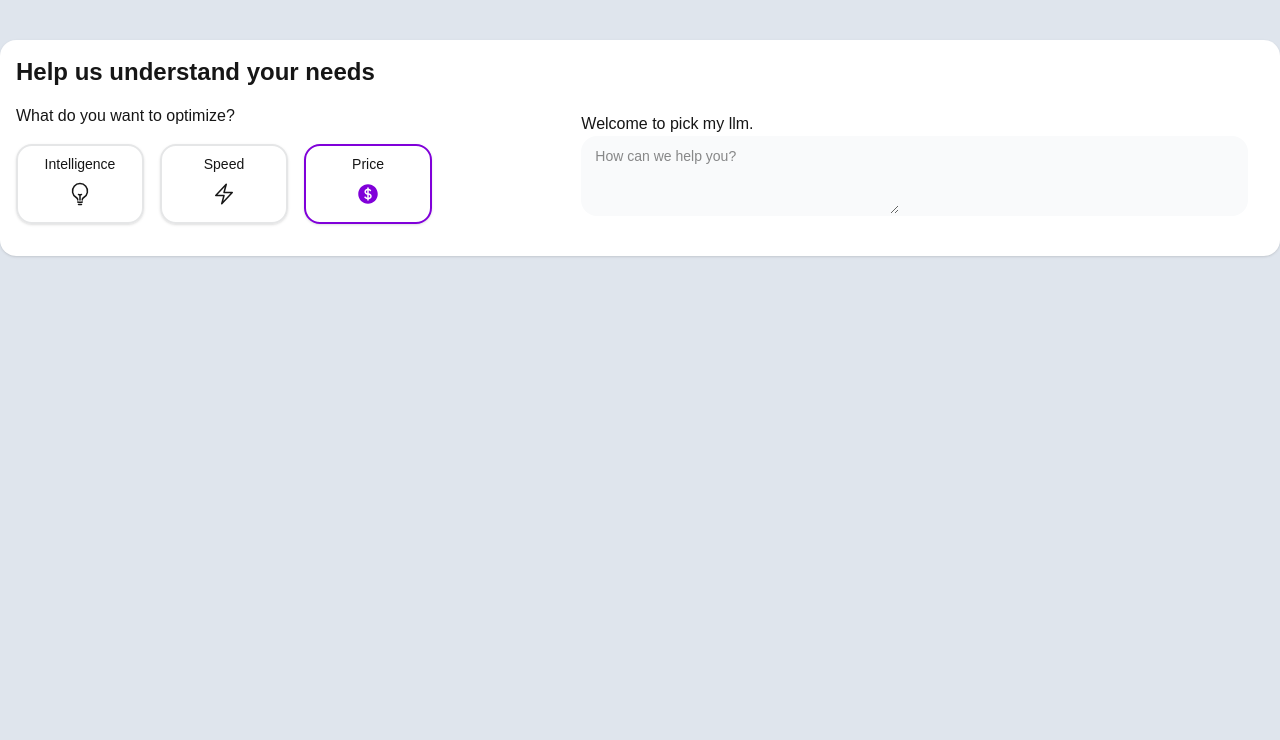
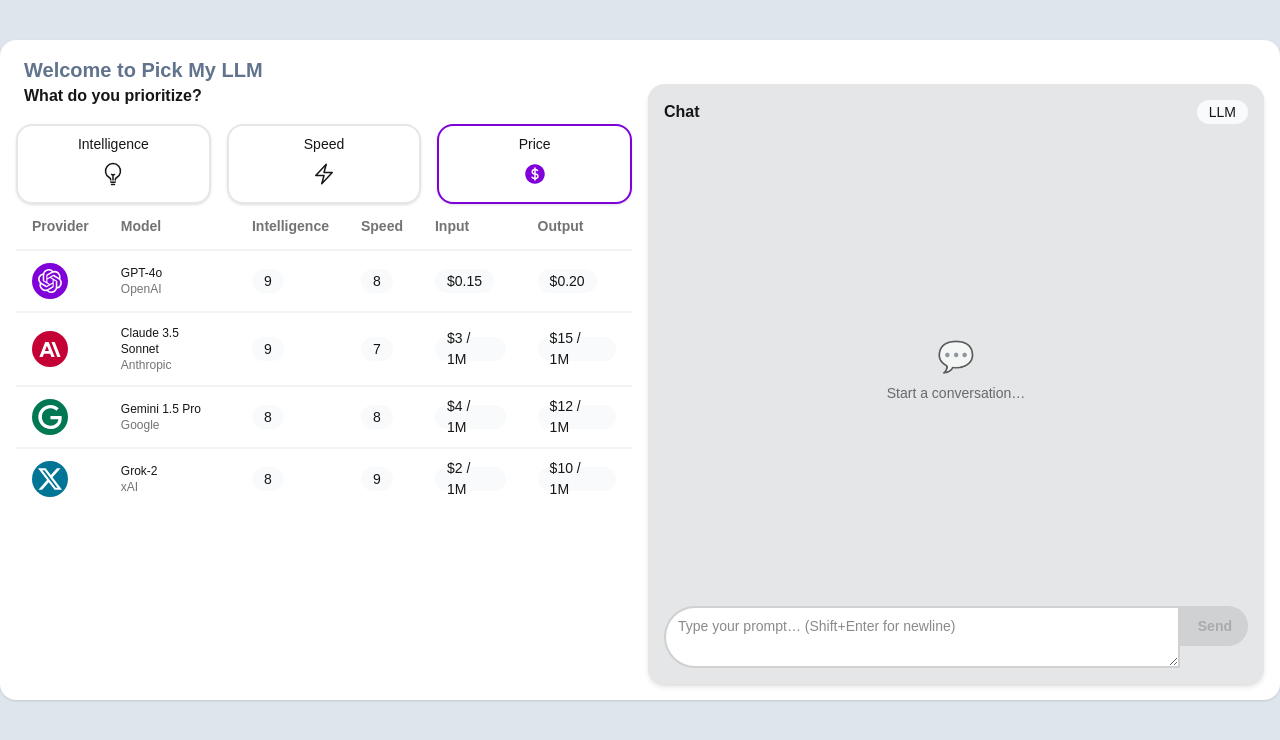
Before and after one commit to PedroNavHur/pick-my-llm, a Next.js app: page /dashboard in a window 1280 px wide. Shown: the top 740 px of the page. Built offline with nearby package versions, Linux system fonts and the light colour scheme.

Commit message:
Basic Chat Panel and model list

```diff
--- a/package.json
+++ b/package.json
@@ -18,6 +18,7 @@
     "next": "15.4.6",
     "react": "19.1.0",
     "react-dom": "19.1.0",
+    "react-icons": "^5.5.0",
     "sonner": "^2.0.7"
   },
   "devDependencies": {
--- a/src/app/api/chat/route.ts
+++ b/src/app/api/chat/route.ts
@@ -40,7 +40,7 @@
 
   // Call the language model
   const result = streamText({
-    model: openai("gpt-4.1-nano"),
+    model: openai("gpt-5-nano"),
     messages: modelMessages,
   });
 
--- a/src/app/dashboard/page.tsx
+++ b/src/app/dashboard/page.tsx
@@ -1,29 +1,21 @@
+import ChatPanel from "@/components/chatPanel";
 import MetricSelector from "@/components/metricSelector";
+import ModelTable from "@/components/modelTable";
 
 export default function Page() {
   return (
     <div>
       <div className="card container bg-base-100 shadow-sm mx-auto my-10 p-4">
-        <p className="text-2xl font-bold text-base-content">
-          Help us understand your needs
+        <p className="text-xl font-bold text-neutral px-2">
+          Welcome to Pick My LLM
         </p>
-        <div className="flex">
-          <div className="flex-1 py-4">
+        <div className="flex gap-4">
+          <div className="flex-1">
             <MetricSelector />
+            <ModelTable />
           </div>
-          <div className="flex items-center justify-center flex-2">
-            <div className="flex-1 w-30"></div>
-            <div className="card bg-base-3s00 flex-5 p-4">
-              <p className="card-text">Welcome to pick my llm.</p>
-              <div className="flex items-center justify-center">
-                <div className="flex-1 card bg-base-200">
-                  <textarea
-                    className="textarea textarea-ghost"
-                    placeholder="How can we help you?"
-                  ></textarea>
-                </div>
-              </div>
-            </div>
+          <div className="flex flex-1 items-center justify-center">
+            <ChatPanel />
           </div>
         </div>
       </div>
--- /dev/null
+++ b/src/components/chatPanel.tsx
@@ -0,0 +1,121 @@
+"use client";
+
+import { useChat } from "@ai-sdk/react";
+import { useEffect, useRef, useState } from "react";
+import { toast } from "sonner";
+
+// flatten AI SDK UIMessage parts → text
+const asText = (parts: { type: string; text?: string }[]) =>
+  parts.map((p) => (p.type === "text" ? p.text : "")).join("");
+
+type ChatPanelProps = {
+  /** Default label for assistant messages if model name isn't available */
+  assistantLabel?: string; // e.g. "LLM" | "GPT-4o" | "Claude 3.5"
+  /** Optional extractor for a per-message model label when you add metadata */
+  getAssistantLabel?: (m: any) => string | undefined;
+};
+
+export default function ChatPanel({
+  assistantLabel = "LLM",
+  getAssistantLabel,
+}: ChatPanelProps) {
+  const [input, setInput] = useState("");
+  const { messages, sendMessage } = useChat({
+    onError: (e) => toast.error(e.message),
+  });
+
+  const listRef = useRef<HTMLDivElement>(null);
+
+  // autoscroll
+  useEffect(() => {
+    const el = listRef.current;
+    if (el) el.scrollTop = el.scrollHeight;
+  }, [messages]);
+
+  async function onSubmit(e: React.FormEvent) {
+    e.preventDefault();
+    const prompt = input.trim();
+    if (!prompt) return;
+    await sendMessage({ text: prompt });
+    setInput("");
+  }
+
+  // Helper to label assistant messages now, and per-model later
+  const labelFor = (m: any) =>
+    m.role === "user"
+      ? "You"
+      : getAssistantLabel?.(m) ??
+        // try common places you might stash the model name later:
+        m.model ??
+        m.meta?.model ??
+        m.provider ??
+        assistantLabel;
+
+  return (
+    <div className="card bg-base-300 shadow-md mx-auto w-full max-w-2xl h-[75vh] overflow-hidden">
+      <div className="flex h-full flex-col">
+        {/* Header */}
+        <div className="p-4 border-b border-base-300 flex items-center justify-between">
+          <h2 className="card-title text-base">Chat</h2>
+          <div className="badge badge-ghost">{assistantLabel}</div>
+        </div>
+
+        {/* Messages area */}
+        <div ref={listRef} className="flex-1 min-h-0 overflow-y-auto px-4 pt-3">
+          {messages.length === 0 ? (
+            <div className="h-full grid place-items-center text-base-content/60">
+              <div className="text-center">
+                <div className="text-3xl mb-2">💬</div>
+                <p className="text-sm">Start a conversation…</p>
+              </div>
+            </div>
+          ) : (
+            <div className="space-y-3 pb-3">
+              {messages.map((m) => {
+                const isUser = m.role === "user";
+                return (
+                  <div key={m.id} className={`chat ${isUser ? "chat-end" : "chat-start"}`}>
+                    {/* Small header with speaker label */}
+                    <div className="chat-header text-xs opacity-60 mb-1">
+                      {labelFor(m)}
+                    </div>
+
+                    {/* Bubble */}
+                    <div
+                      className={`chat-bubble max-w-[90%] whitespace-pre-wrap ${
+                        isUser ? "chat-bubble-primary" : "chat-bubble-secondary"
+                      }`}
+                    >
+                      {asText(m.parts)}
+                    </div>
+                  </div>
+                );
+              })}
+            </div>
+          )}
+        </div>
+
+        {/* Composer */}
+        <div className="p-4 border-t border-base-300">
+          <form onSubmit={onSubmit} className="join w-full">
+            <textarea
+              value={input}
+              onChange={(e) => setInput(e.target.value)}
+              onKeyDown={(e) => {
+                if (e.key === "Enter" && !e.shiftKey) {
+                  e.preventDefault();
+                  onSubmit(e as unknown as React.FormEvent);
+                }
+              }}
+              placeholder="Type your prompt… (Shift+Enter for newline)"
+              className="textarea textarea-bordered join-item w-full min-h-[48px] max-h-40"
+            />
+            <button type="submit" className="btn btn-primary join-item" disabled={!input.trim()}>
+              Send
+            </button>
+          </form>
+        </div>
+      </div>
+    </div>
+  );
+}
--- a/src/components/metricSelector.tsx
+++ b/src/components/metricSelector.tsx
@@ -35,7 +35,7 @@
 
   return (
     <div className="flex flex-col justify-center space-y-4">
-      <p className="text-md">What do you want to optimize?</p>
+      <p className="text-md px-2 font-bold">What do you prioritize?</p>
       <div className="flex space-x-4">
         {cards.map((c, i) => {
           const isActive = i === selected;
--- /dev/null
+++ b/src/components/modelTable.tsx
@@ -0,0 +1,143 @@
+"use client";
+
+import type { IconType } from "react-icons";
+import { RiAnthropicFill } from "react-icons/ri";
+import { SiGoogle, SiOpenai, SiX } from "react-icons/si"; // known to exist
+// (Anthropic, Mistral, xAI may not be in Simple Icons yet—fallback to initials.)
+
+type ModelRow = {
+  provider: string;
+  providerColor: string; // e.g. "bg-primary"
+  model: string;
+  intelligence: number; // 0–10
+  speed: number; // 0–10
+  inputPrice: string;
+  outputPrice: string;
+};
+
+// Tiny mapping (extend as more logos land in Simple Icons)
+const PROVIDER_ICONS: Partial<Record<string, IconType>> = {
+  openai: SiOpenai,
+  google: SiGoogle,
+  anthropic: RiAnthropicFill,
+  xai: SiX,
+};
+
+const rows: ModelRow[] = [
+  {
+    provider: "OpenAI",
+    providerColor: "bg-primary-content",
+    model: "GPT-4o",
+    intelligence: 9,
+    speed: 8,
+    inputPrice: "$0.15",
+    outputPrice: "$0.20",
+  },
+  {
+    provider: "Anthropic",
+    providerColor: "bg-secondary-content",
+    model: "Claude 3.5 Sonnet",
+    intelligence: 9,
+    speed: 7,
+    inputPrice: "$3 / 1M",
+    outputPrice: "$15 / 1M",
+  },
+  {
+    provider: "Google",
+    providerColor: "bg-accent-content",
+    model: "Gemini 1.5 Pro",
+    intelligence: 8,
+    speed: 8,
+    inputPrice: "$4 / 1M",
+    outputPrice: "$12 / 1M",
+  },
+  {
+    provider: "xAI",
+    providerColor: "bg-info-content",
+    model: "Grok-2",
+    intelligence: 8,
+    speed: 9,
+    inputPrice: "$2 / 1M",
+    outputPrice: "$10 / 1M",
+  },
+];
+
+function normalizeProvider(p: string) {
+  return p.toLowerCase().replace(/\s+/g, "");
+}
+
+function ProviderBadge({
+  provider,
+  colorClass,
+}: {
+  provider: string;
+  colorClass: string;
+}) {
+  const Icon = PROVIDER_ICONS[normalizeProvider(provider)];
+  return (
+    <div
+      className={`size-9 rounded-full grid place-items-center text-white ${colorClass}`}
+    >
+      {Icon ? (
+        <Icon className="size-6" />
+      ) : (
+        <span className="text-xs font-bold">{provider[0]}</span>
+      )}
+    </div>
+  );
+}
+
+export default function ModelTable() {
+  return (
+    <div className="overflow-x-auto">
+      <table className="table w-full">
+        <thead>
+          <tr>
+            <th className="w-[72px]">Provider</th>
+            <th>Model</th>
+            <th>Intelligence</th>
+            <th>Speed</th>
+            <th>Input</th>
+            <th>Output</th>
+          </tr>
+        </thead>
+        <tbody>
+          {rows.map(r => (
+            <tr key={r.provider + r.model}>
+              <td>
+                <div className="flex items-center gap-3">
+                  <ProviderBadge
+                    provider={r.provider}
+                    colorClass={r.providerColor}
+                  />
+                </div>
+              </td>
+
+              <td>
+                <div className="flex flex-col">
+                  <span className="font-medium text-xs">{r.model}</span>
+                  <span className="text-xs text-base-content/60">
+                    {r.provider}
+                  </span>
+                </div>
+              </td>
+
+              <td>
+                <span className="badge badge-ghost">{r.intelligence}</span>
+              </td>
+              <td>
+                <span className="badge badge-ghost">{r.speed}</span>
+              </td>
+              <td>
+                <span className="badge badge-ghost">{r.inputPrice}</span>
+              </td>
+              <td>
+                <span className="badge badge-ghost">{r.outputPrice}</span>
+              </td>
+            </tr>
+          ))}
+        </tbody>
+      </table>
+    </div>
+  );
+}
```
Also changed, not shown: 1 other file (tests, documents, lock files or other folders). Lines whose indentation alone changed are shown as unchanged.
